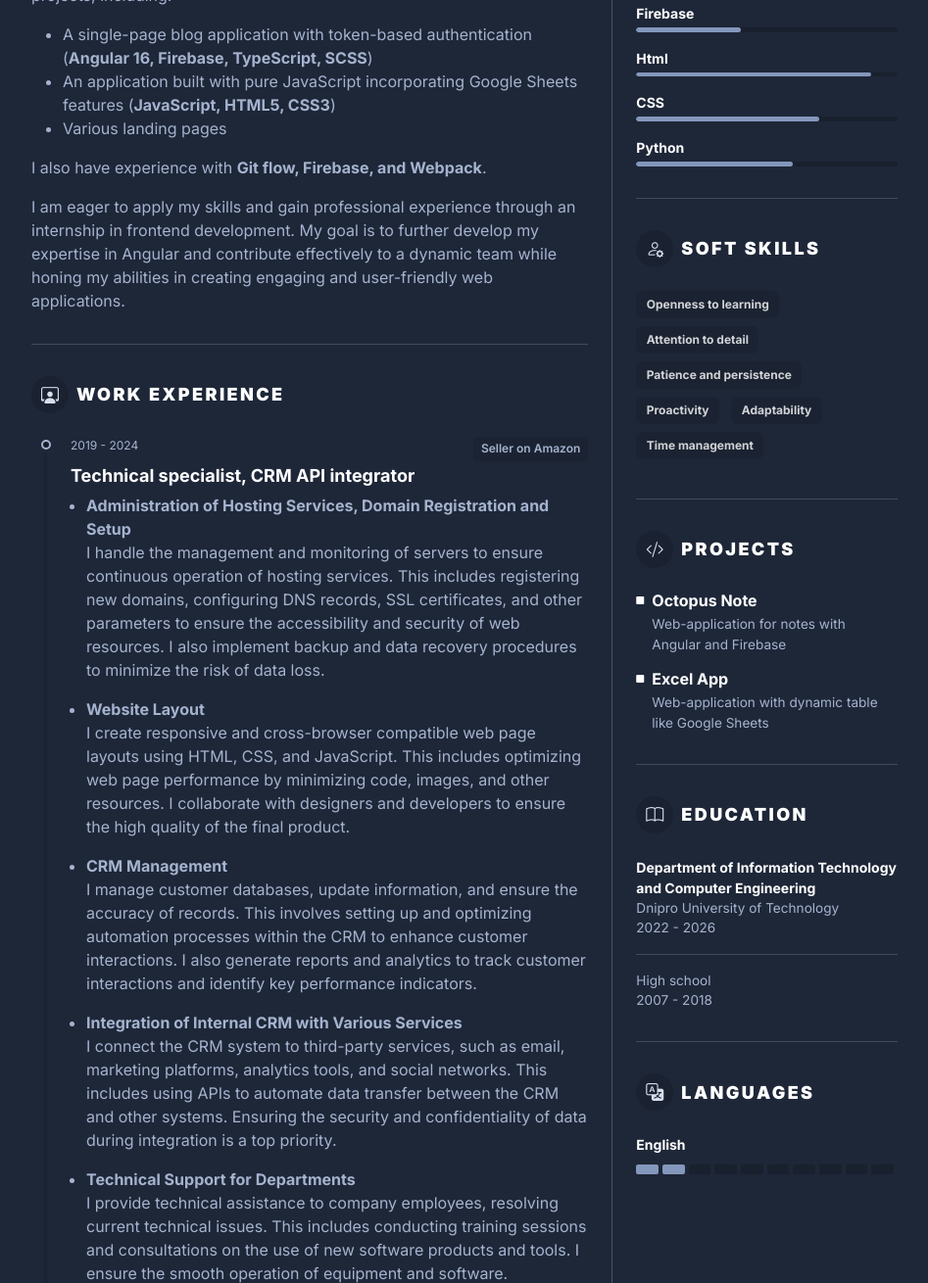
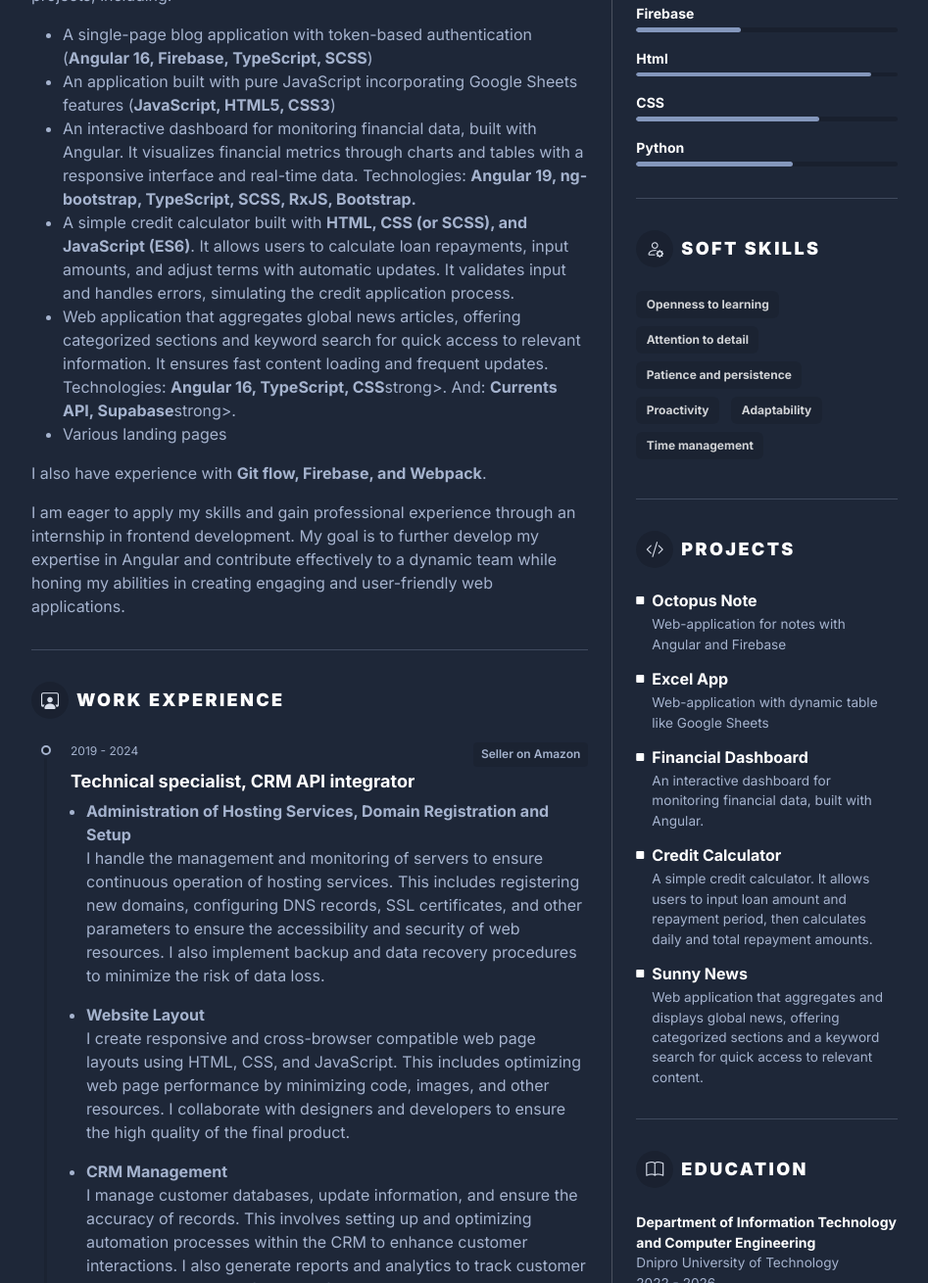
Before and after one commit to NadiaSun/NadiaK, a plain HTML site: page index.html in a window 1280 px wide. Shown: the part 619-1929 px from the top of the page at 98% size, without its empty margins (166-1113 px from the left). Drawn offline with nearby package versions, Linux system fonts and the light colour scheme.

Commit message:
Update index.html

```diff
--- a/index.html
+++ b/index.html
@@ -81,6 +81,9 @@
 											<ul>
 												<li>A single-page blog application with token-based authentication (<strong>Angular 16, Firebase, TypeScript, SCSS</strong>)</li>
 												<li>An application built with pure JavaScript incorporating Google Sheets features (<strong>JavaScript, HTML5, CSS3</strong>)</li>
+												<li>An interactive dashboard for monitoring financial data, built with Angular. It visualizes financial metrics through charts and tables with a responsive interface and real-time data. Technologies: <strong>Angular 19, ng-bootstrap, TypeScript, SCSS, RxJS, Bootstrap.</strong></li>
+												<li>A simple credit calculator built with <strong>HTML, CSS (or SCSS), and JavaScript (ES6)</strong>. It allows users to calculate loan repayments, input amounts, and adjust terms with automatic updates. It validates input and handles errors, simulating the credit application process.</li>
+												<li>Web application that aggregates global news articles, offering categorized sections and keyword search for quick access to relevant information. It ensures fast content loading and frequent updates. Technologies: <strong>Angular 16, TypeScript, СSS</strong>strong>. And: <strong>Currents API, Supabase</strong>strong>.</li>
 												<li>Various landing pages</li>
 											</ul>
 <p>I also have experience with <strong>Git flow, Firebase, and Webpack</strong>.</p>
@@ -309,7 +312,24 @@
 												Web-application with dynamic table like Google Sheets
 											</div>
 										</div><!--//item-->
-
+										<div class="item">
+											<h4 class="item-heading"><i class="item-icon bi bi-square-fill me-2"></i><a href="https://financial-dashboard-omega-ashy.vercel.app/">Financial Dashboard</a></h4>
+											<div class="item-desc">
+												An interactive dashboard for monitoring financial data, built with Angular.
+											</div>
+										</div><!--//item-->
+										<div class="item">
+											<h4 class="item-heading"><i class="item-icon bi bi-square-fill me-2"></i><a href="nadiasun.github.io/CreditCalculator/">Credit Calculator</a></h4>
+											<div class="item-desc">
+												A simple credit calculator. It allows users to input loan amount and repayment period, then calculates daily and total repayment amounts.
+											</div>
+										</div><!--//item-->
+										<div class="item">
+											<h4 class="item-heading"><i class="item-icon bi bi-square-fill me-2"></i><a href="https://sunnynews.vercel.app/">Sunny News</a></h4>
+											<div class="item-desc">
+												Web application that aggregates and displays global news, offering categorized sections and a keyword search for quick access to relevant content.
+											</div>
+										</div><!--//item-->
 
 									</section>
 
```
